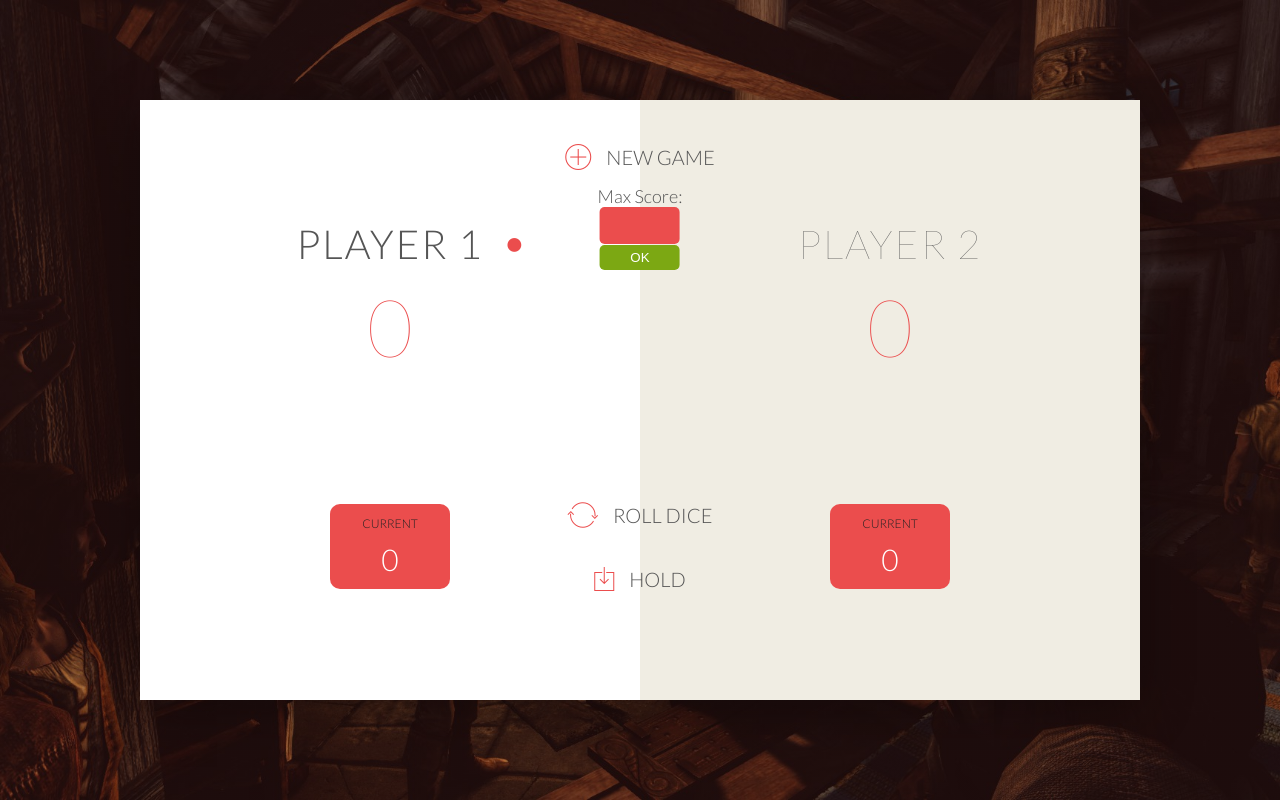
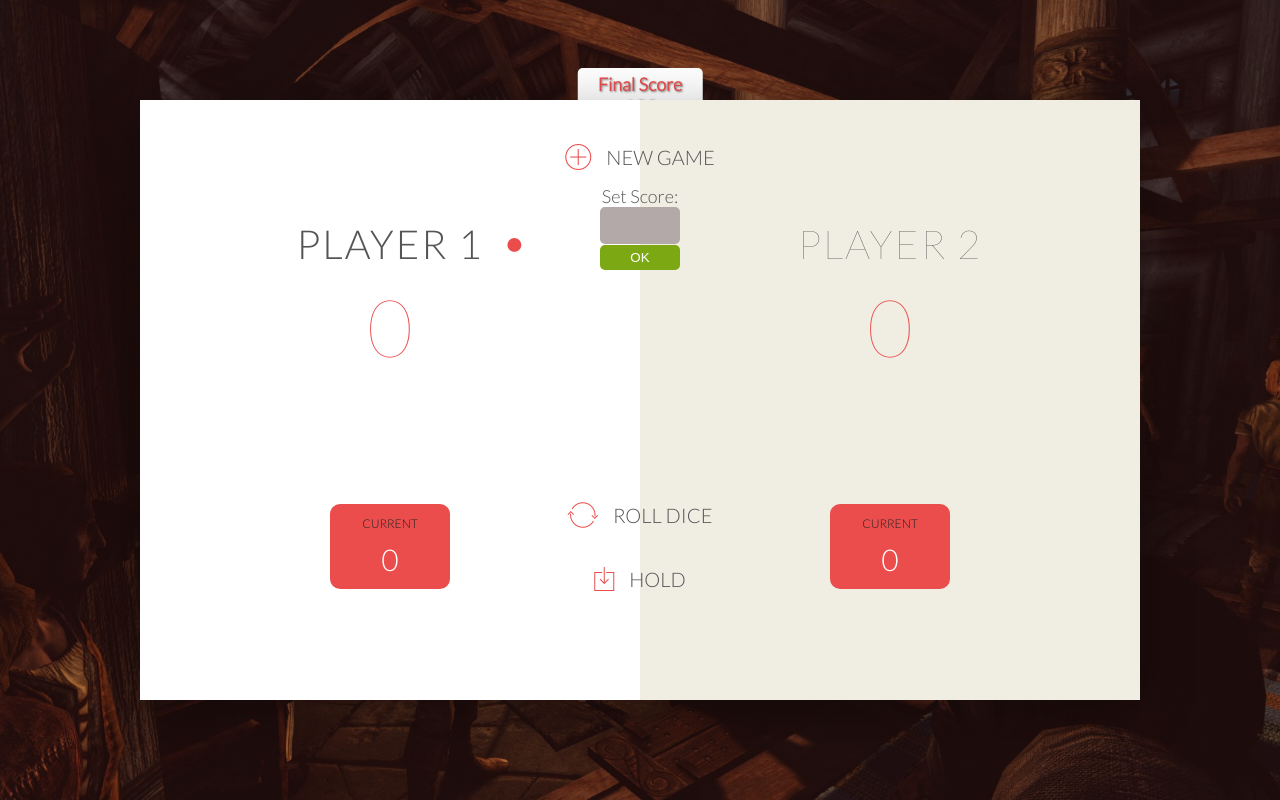
Before and after one commit to HalissonAlves/Medieval-Dice-Game, a website: page index.html in a window 1280 px wide. Drawn offline with nearby package versions, Linux system fonts and the light colour scheme.

Commit message:
Added the final score outdoor

```diff
--- a/app.js
+++ b/app.js
@@ -29,11 +29,11 @@ document.querySelector(".btn-roll").addEventListener("click", function() {
             scores[activePlayer] = 0;
             document.querySelector('#score-' + activePlayer).textContent = 0;
             nextPlayer();
-        }else if (dice > 1 && dice2 > 1) {
+        }else if (dice == 1 && dice2 == 1) {
+            nextPlayer();
+        } else {
             roundScore += dice + dice2;
             document.querySelector("#current-" + activePlayer).textContent = roundScore;
-        } else {
-            nextPlayer();
         }
     }
 });
@@ -67,14 +67,17 @@ function nextPlayer() {
     document.querySelector(".player-0-panel").classList.toggle("active");
     document.querySelector(".player-1-panel").classList.toggle("active");
 
-    document.querySelector(".dice").style.display = "none";
-    document.querySelector(".dice2").style.display = "none";
+    setTimeout(function() {
+        document.querySelector(".dice").style.display = "none";
+        document.querySelector(".dice2").style.display = "none";
+    }, 1000);
 }
 
 document.querySelector(".btn-new").addEventListener("click", init);
 
 function setMaxScore() {
     maxScore = document.getElementById("maxScore").value;
+    document.getElementById("finalScore").textContent = maxScore;
 }
 
 function init() {
@@ -87,6 +90,8 @@ function init() {
     document.querySelector(".dice").style.display = "none";
     document.querySelector(".dice2").style.display = "none";
 
+
+    document.getElementById("finalScore").textContent = "100";
     document.getElementById("maxScore").value = "";
     document.getElementById("score-0").textContent = "0";
     document.getElementById("score-1").textContent = "0";
--- a/index.html
+++ b/index.html
@@ -10,6 +10,10 @@
     </head>
 
     <body>
+        <div class="clearfix fixScore">
+            <p>Final Score</p>
+            <span id="finalScore">100</span>
+        </div>
         <div class="wrapper clearfix">
             <div class="player-0-panel active">
                 <div class="player-name" id="name-0">Player 1</div>
@@ -37,8 +41,8 @@
             <img src="dice-5.png" alt="Dice" class="dice2" />
 
             <div class="formMaxScore">
-                Max Score:
-                <input type="text" name="maxScore" id="maxScore" />
+                Set Score:
+                <input type="text" name="maxScore" id="maxScore" value="100"/>
                 <input type="button" value="OK" onclick="setMaxScore();" id="buttonMaxScore" />
             </div>
         </div>
--- a/style.css
+++ b/style.css
@@ -35,6 +35,30 @@ body {
     background-color: rgb(240, 237, 227);
     box-shadow: 0px 10px 50px rgba(0, 0, 0, 0.3);
     overflow: hidden;
+}
+
+.fixScore {
+    position: absolute;
+    left: 50%;
+    top: 12%;
+    transform: translate(-50%, -50%);
+    background: white;
+    color: rgb(100, 96, 96);
+    padding: 5px 20px;
+    border-radius: 5px;
+    font-weight: 600;
+    text-align: center;
+}
+
+.fixScore p {
+    color: #EB4D4D;
+    font-size: 18px;
+    text-shadow: 1px 1px 2px rgb(131, 131, 131);
+}
+
+.fixScore #finalScore {
+    font-size: 20px;
+    text-shadow: 1px 0px 2px rgb(131, 131, 131);
 }
 
 .player-0-panel,
@@ -176,7 +200,7 @@ i {
     display: block;
     border: none;
     border-radius: 5px;
-    background: #EB4D4D;
+    background: rgb(179, 169, 169);
     padding: 8px;
     width: 80px;
     margin: 0 auto;
```
